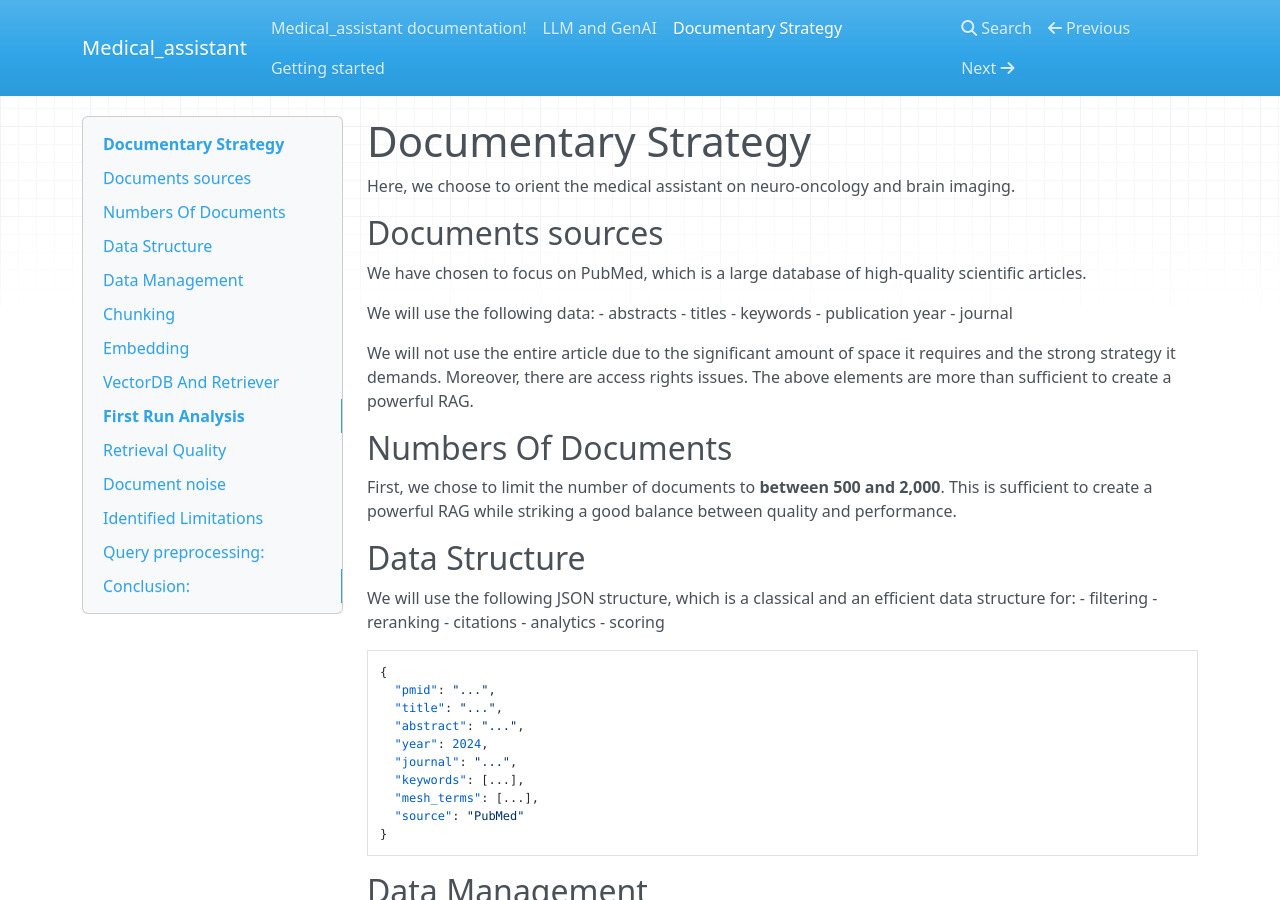
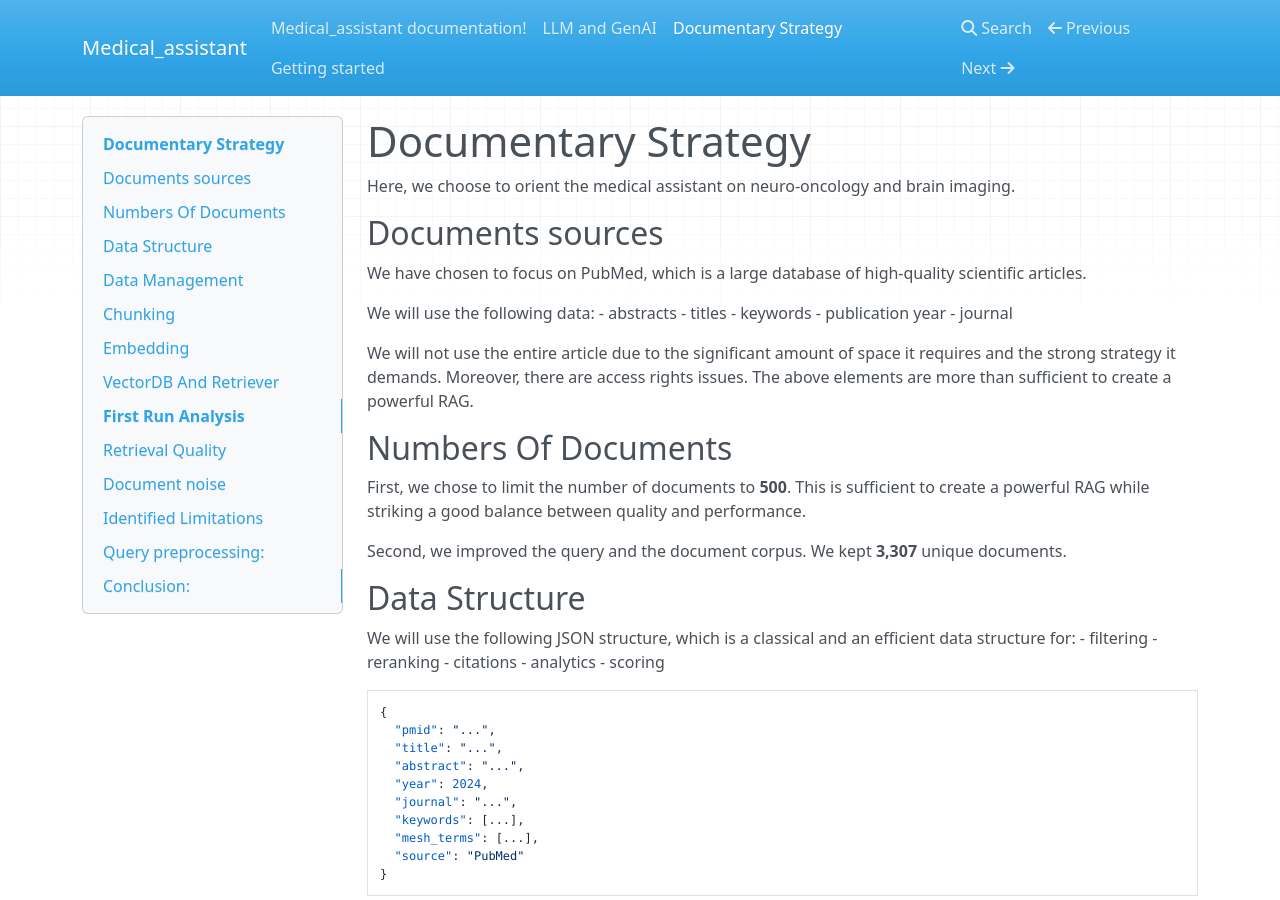
Before and after one commit to Jeremy-Duval-PhD/Medical_assistant, an MkDocs documentation site: the page built from docs/docs/documentary_strategy.md, in a window 1280 px wide and 900 px high. Built offline with MkDocs 1.6.1, drawn with Linux system fonts in a browser that asks for light colours; nearby versions of some CDN libraries.

```diff
--- a/docs/docs/documentary_strategy.md
+++ b/docs/docs/documentary_strategy.md
@@ -17,7 +17,9 @@
 
 ## Numbers Of Documents
 
-First, we chose to limit the number of documents to **between 500 and 2,000**. This is sufficient to create a powerful RAG while striking a good balance between quality and performance.
+First, we chose to limit the number of documents to **500**. This is sufficient to create a powerful RAG while striking a good balance between quality and performance.
+
+Second, we improved the query and the document corpus. We kept **3,307** unique documents.
 
 ## Data Structure
 
```
Also changed, not shown: 5 other files.
